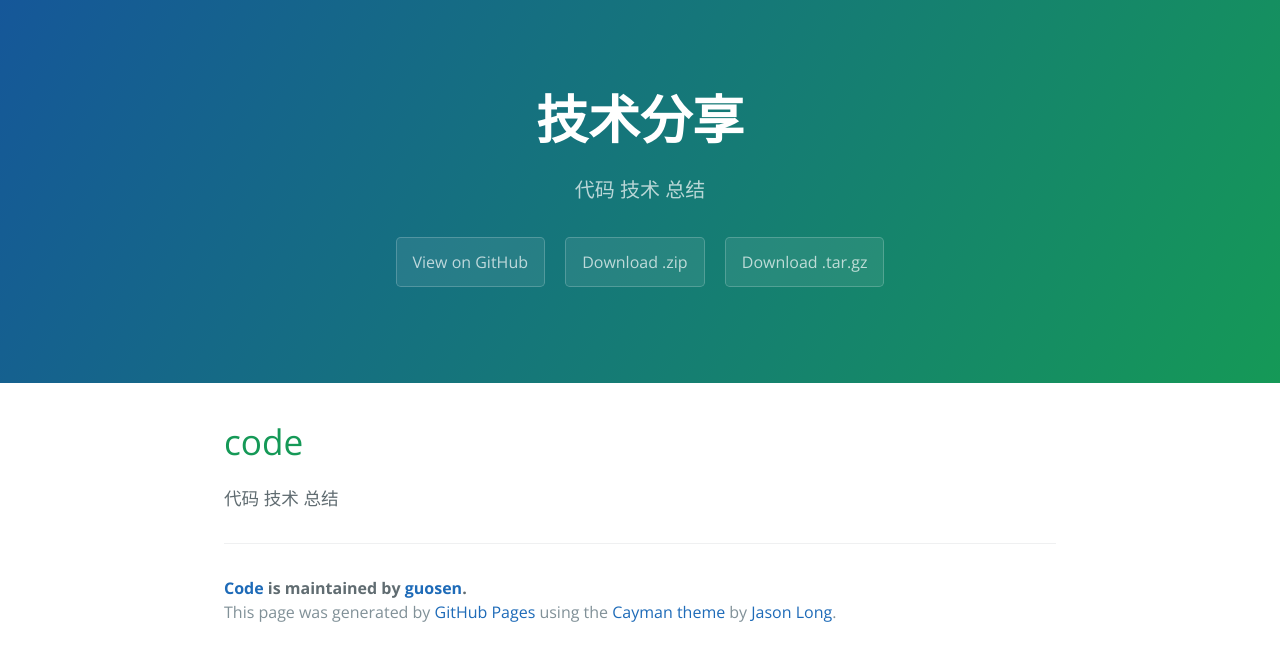
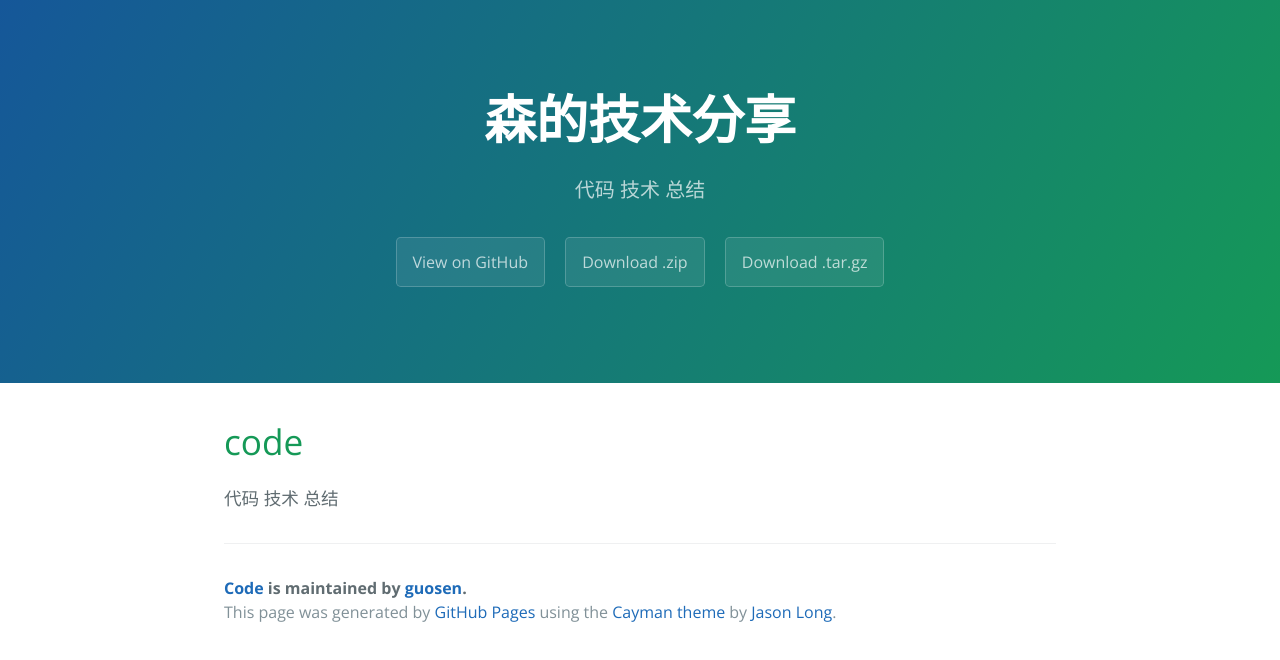
Before and after one commit to guosen/code, a plain HTML site: page index.html in a window 1280 px wide. Drawn offline with nearby package versions, Linux system fonts and the light colour scheme.

Commit message:
修改标题

```diff
--- a/index.html
+++ b/index.html
@@ -11,7 +11,7 @@
   </head>
   <body>
     <section class="page-header">
-      <h1 class="project-name">技术分享</h1>
+      <h1 class="project-name">森的技术分享</h1>
       <h2 class="project-tagline">代码 技术 总结</h2>
       <a href="https://github.com/guosen/code" class="btn">View on GitHub</a>
       <a href="https://github.com/guosen/code/zipball/master" class="btn">Download .zip</a>
```
